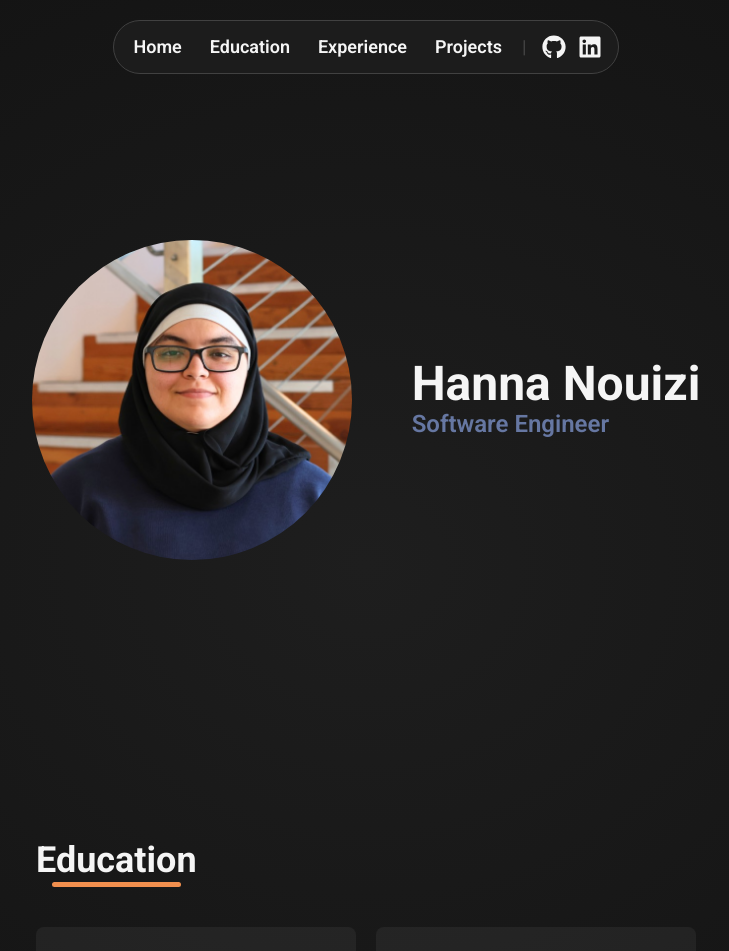
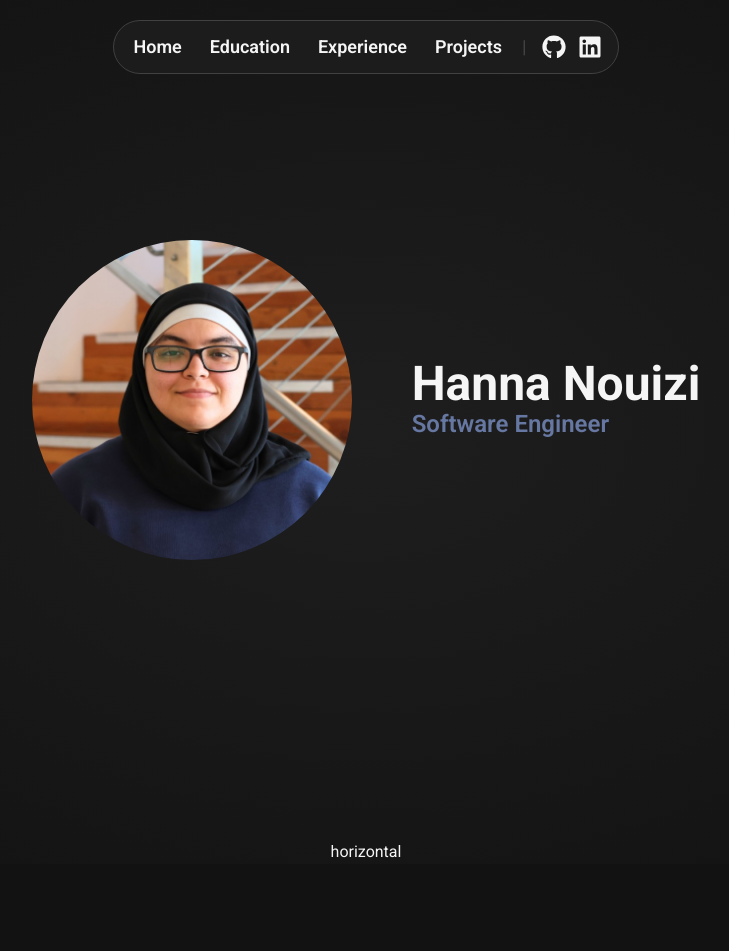
Before and after one commit to hnouizi/hnouizi.github.io, a React (Vite) app: page / in a window 1280 px wide. Shown: the top 951 px of the page, without its empty margins (274-1003 px from the left). After the commit the page ends 864 px from the top, so only its background shows below. Built offline with nearby package versions, Linux system fonts and the light colour scheme.

Commit message:
created vertical & horizontal timeline components

```diff
--- a/src/components/Education.tsx
+++ b/src/components/Education.tsx
@@ -1,5 +1,4 @@
-import EducationTimelineHorizontal from "./EducationTimelineHorizontal";
-import EducationTimelineVertical from "./EducationTimelineVertical";
+import Timeline from "./Timeline/Timeline";
 
 type EducationProps = {
     isSmallScreen: boolean
@@ -9,10 +8,7 @@ const Education = ({ isSmallScreen }: EducationProps) => {
 
     return (
         <div className="w-full flex justify-center items-center mt-10">
-            {isSmallScreen
-                ? <EducationTimelineVertical/>
-                : <EducationTimelineHorizontal/>
-            }
+            <Timeline isVertical={isSmallScreen}/>
         </div>
     )
 }
--- /dev/null
+++ b/src/components/Timeline/Timeline.tsx
@@ -0,0 +1,19 @@
+import TimelineVertical from "./TimelineVertical";
+import TimelineHorizontal from "./TimelineHorizontal";
+
+type TimelineProps = {
+    isVertical?: boolean
+}
+
+const Timeline = ({ isVertical }: TimelineProps) => {
+    return (
+        <div>
+            {isVertical
+                ? <TimelineVertical/>
+                : <TimelineHorizontal/>
+            }
+        </div>
+    )
+}
+
+export default Timeline;
--- /dev/null
+++ b/src/components/Timeline/TimelineHorizontal.tsx
@@ -0,0 +1,9 @@
+const TimelineHorizontal = () => {
+    return (
+        <div>
+            horizontal
+        </div>
+    )
+}
+
+export default TimelineHorizontal;
--- /dev/null
+++ b/src/components/Timeline/TimelineVertical.tsx
@@ -0,0 +1,9 @@
+const TimelineVertical = () => {
+    return (
+        <div>
+            vertical
+        </div>
+    )
+}
+
+export default TimelineVertical;
```
